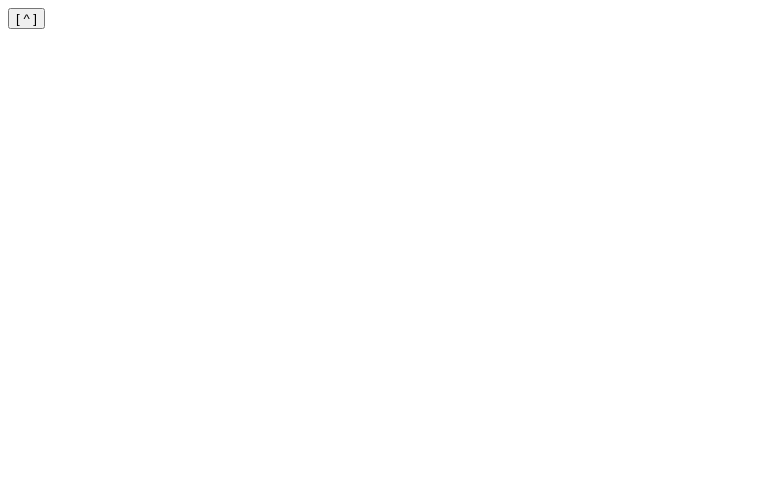
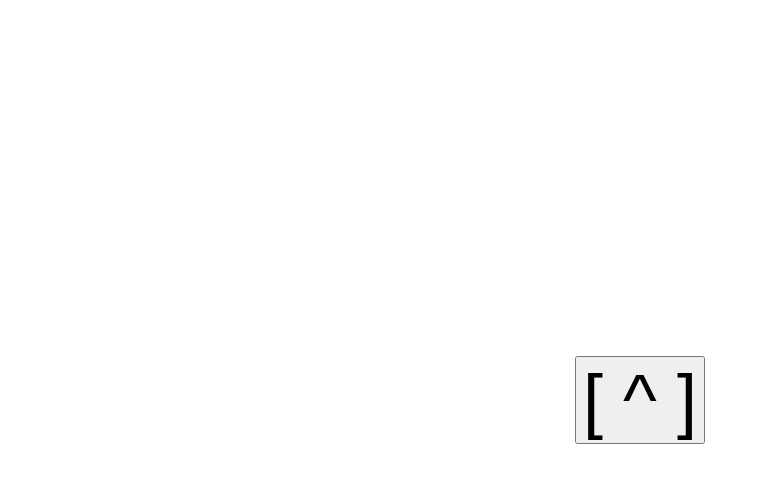
Before and after one commit to qvazi/yamap, a plain HTML site: page index.html in a window 1280 px wide. Shown: the whole page, without its empty margins (0-760 px from the left). Drawn offline with Linux system fonts and the light colour scheme.

Commit message:
Update index.html

```diff
--- a/index.html
+++ b/index.html
@@ -1,8 +1,34 @@
-<script>
+
+<!DOCTYPE html>
+<html lang="en">
+<head>
+  <meta charset="UTF-8">
+  <meta http-equiv="X-UA-Compatible" content="IE=edge">
+  <meta name="viewport" content="width=device-width, initial-scale=1.0">
+  <title>Document</title>
+</head>
+      <style>
+           html,
+      body {
+        width: 100%;
+        height: 100%;
+        padding: 0;
+        margin: 0;
+        font-family: Arial;
+      }
+
+      body {
+        display: flex;
+        justify-content: center;
+        align-items: center;
+      }
+      </style>
+<body>
+  <script>
       function myPosition() {
         const currentPosition = navigator.geolocation.getCurrentPosition(
           (position) => {
-            console.log(position);
+            document.getElementById('position').innerHTML = JSON.stringify(position,null,2);
           },
           (e) => {
             alert('Ошибка: ' + e.message);
@@ -15,4 +41,8 @@
         );
       }
     </script>
-<button id="myPosition" onclick="myPosition()">[ ^ ]</button>
+
+      <button id="myPosition" style="font-size: 72px" onclick="myPosition()">[ ^ ]</button>
+      <div id="position"></div>
+</body>
+</html>
```
